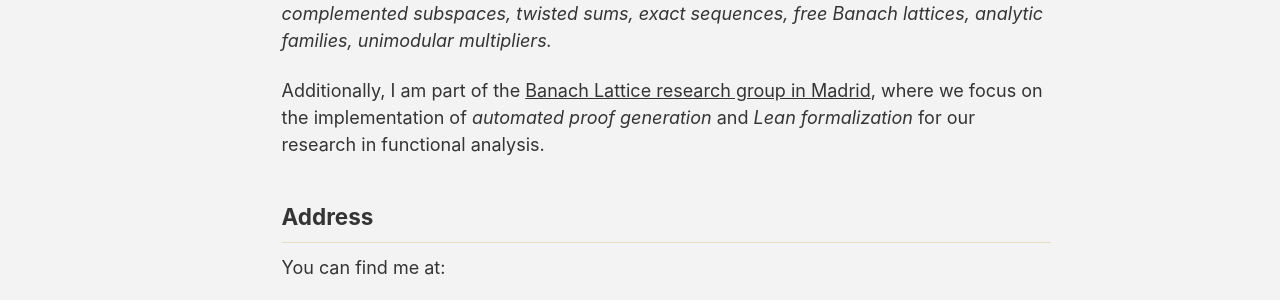
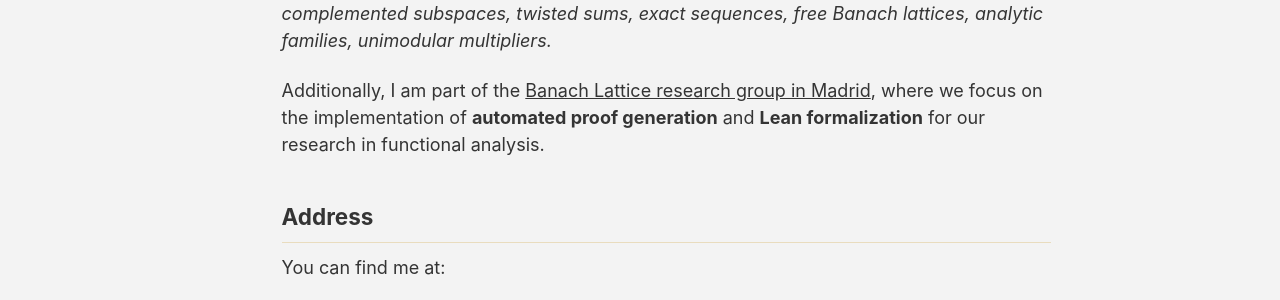
Before and after one commit to salgueroalarcon/salgueroalarcon.github.io, a Jekyll site: the page built from _pages/about.md, in a window 1280 px wide and 1393 px high. Shown: the part 831-1131 px from the top of the window. Built offline with Jekyll 4.4.1, drawn with Linux system fonts in a browser that asks for light colours; a style sheet for code colours, icons or effects is not loaded.

```diff
--- a/_pages/about.md
+++ b/_pages/about.md
@@ -24,7 +24,7 @@ My research focuses mainly on **functional analysis**, with a particular emphasi
 Some keywords are: _C(K)-spaces, almost disjoint families, polyhedral spaces, complemented subspaces, twisted sums, exact sequences, free Banach lattices, analytic families, unimodular multipliers._
 
 Additionally, I am part of the [Banach Lattice research group in Madrid](https://functionalanalysismadrid.com/#home), where we focus on the
-implementation of _automated proof generation_ and _Lean formalization_ for our research in functional analysis.
+implementation of **automated proof generation** and **Lean formalization** for our research in functional analysis.
 
 ## Address
 You can find me at:
```
